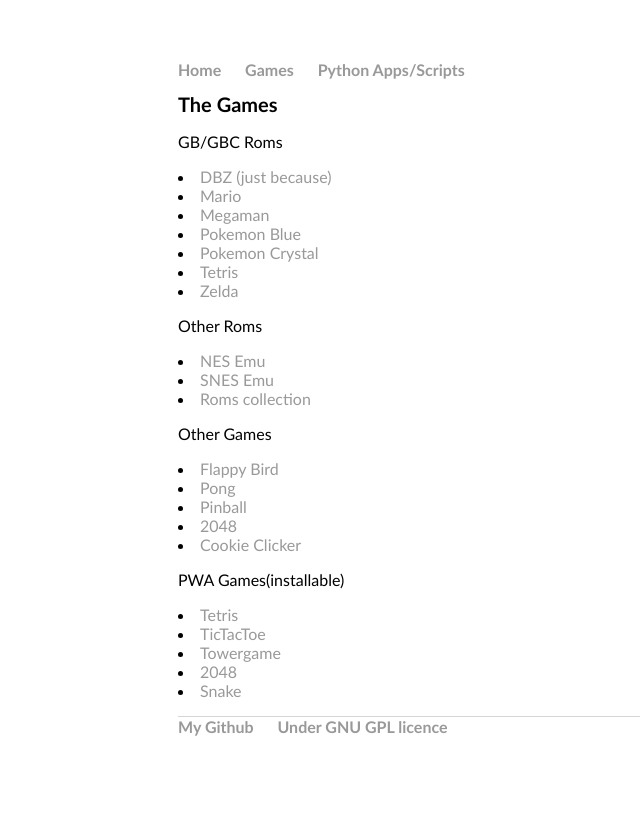
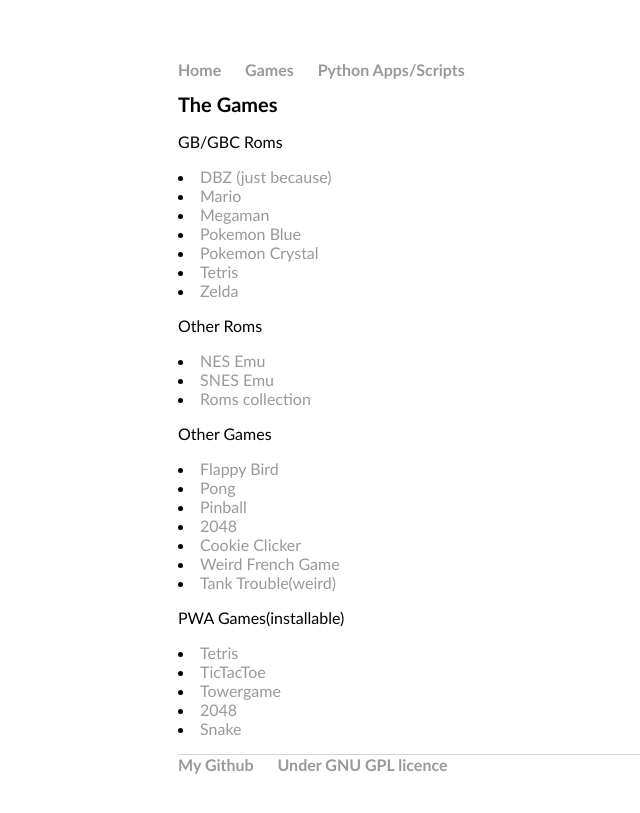
Before and after one commit to hen6003/hen6003.github.io, a Jekyll site: the page built from games/index.html, in a window 1280 px wide. Shown: the top 813 px of the page, without its empty margins (14-654 px from the left). Built offline with Jekyll 4.4.1, drawn with Linux system fonts in a browser that asks for light colours.

Commit message:
Update index.html

```diff
--- a/games/index.html
+++ b/games/index.html
@@ -22,6 +22,8 @@
 	<li><a href="http://letsplay.ouigo.com/">Pinball</a></li>
 	<li><a href="http://2048.branchaweb.com/">2048</a></li>
 	<li><a href="http://ozh.github.io/cookieclicker/">Cookie Clicker</a></li>
+	<li><a href="https://www.planetalert.be/">Weird French Game</a></li>
+	<li><a href="https://aadijain.github.io/tank-trouble/">Tank Trouble(weird)</a></li>
 	<p>PWA Games(installable)</p>
 	<li><a href="https://ytiurin.github.io/tetris/index.html">Tetris</a></li>
 	<li><a href="https://tmaiadev-tictactoe.netlify.com/">TicTacToe</a></li>
```
